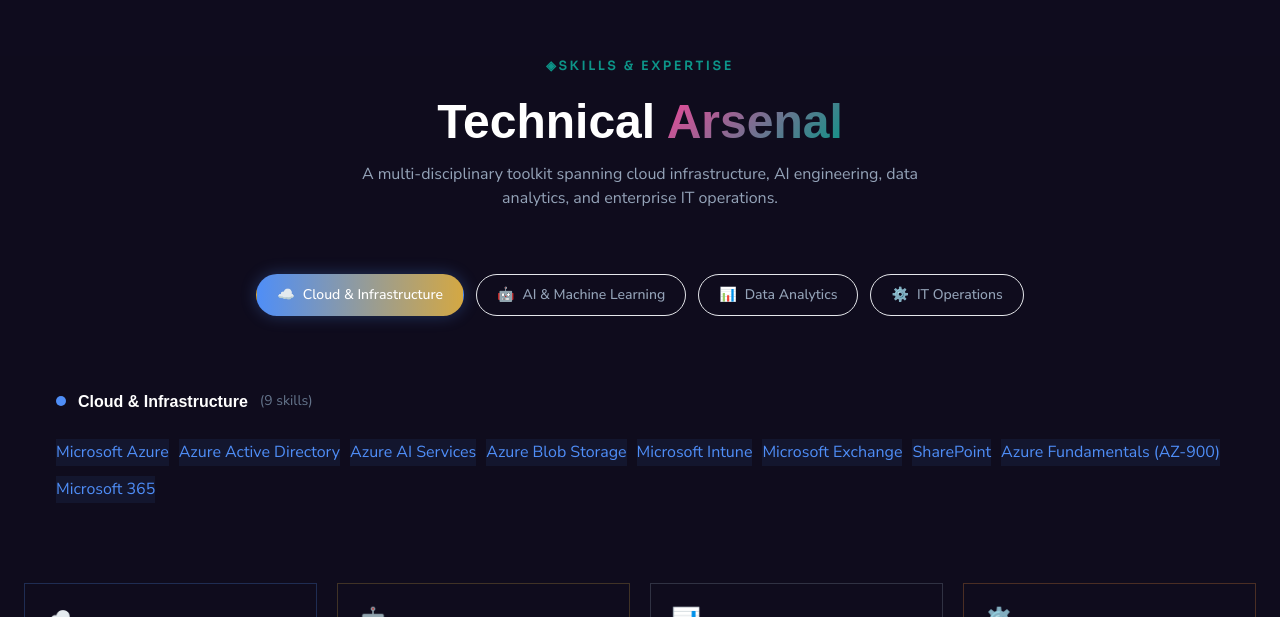
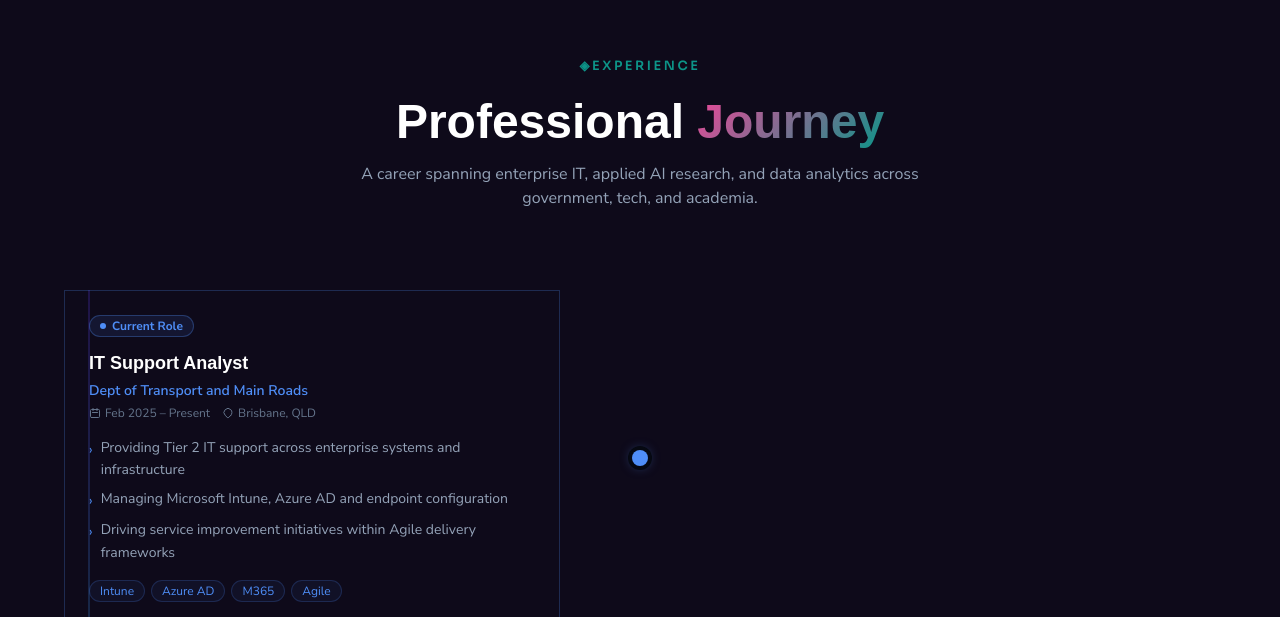
Before and after one commit to hamed-kamelr/hamed-kamelr.github.io, a Next.js app: page / in a window 1280 px wide. Shown: the part 1723-2340 px from the top of the page. Built offline with nearby package versions, Linux system fonts and the light colour scheme.

Commit message:
feat: add Skills section and reorder page layout

```diff
--- a/app/page.tsx
+++ b/app/page.tsx
@@ -1,10 +1,10 @@
 import Navigation from './components/Navigation'
 import Hero from './components/Hero'
 import About from './components/About'
-import Skills from './components/Skills'
 import Timeline from './components/Timeline'
 import Portfolio from './components/Portfolio'
 import Education from './components/Education'
+import Skills from './components/Skills'
 import Contact from './components/Contact'
 import Chatbot from './components/Chatbot'
 
@@ -14,10 +14,10 @@
       <Navigation />
       <Hero />
       <About />
-      <Skills />
       <Timeline />
       <Portfolio />
       <Education />
+      <Skills />
       <Contact />
       <Chatbot />
     </main>
```
